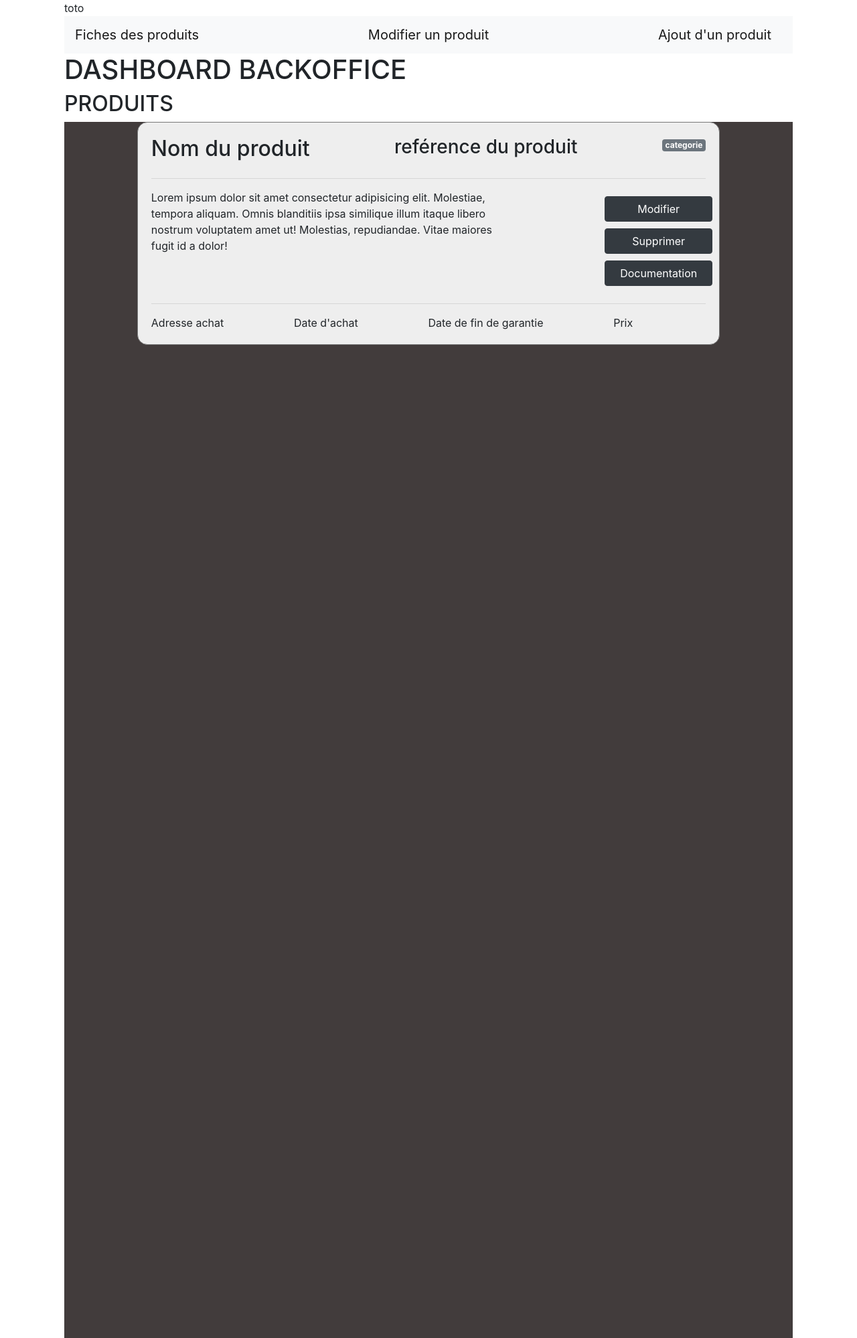
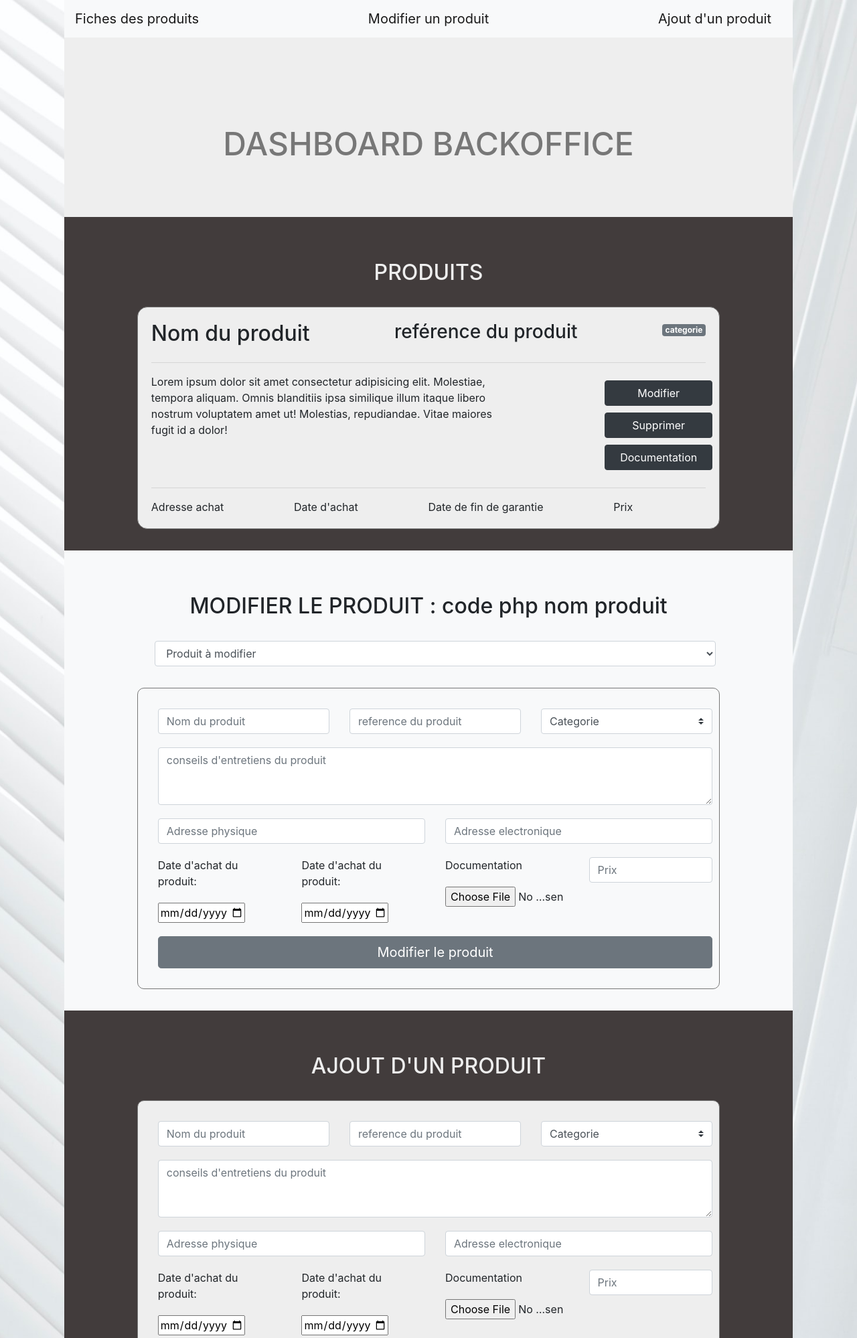
Before and after one commit to ZakariyaeTaibi-JCMairot/dashboard-gestion-achat-mat-riel, a PHP site: page /produit.php in a window 1280 px wide. Shown: the top 1998 px of the page at 67% size. Run offline with PHP 8.4, Linux system fonts and the light colour scheme; some libraries are stand-ins or nearby versions.

Commit message:
css produit.php et ajout des include

```diff
--- a/asset/css/global.css
+++ b/asset/css/global.css
@@ -2,12 +2,30 @@
 body {
   width: 85%;
   margin: 0 auto;
+  background: url(../../img/bg_dashboard.jpg) no-repeat center/cover;
 }
+/* titleDashboard */
+.bgDashBoard {
+  padding-top: 50px;
+  background: #eee;
+}
+.titleDashboard {
+  text-align: center;
+  margin: 5rem 2rem;
+  font-size: 3rem;
+  color: #777777;
+}
+/* fiche produit */
 
-/* fiche produit */
+.h2Produit {
+  color: #eee;
+  text-align: center;
+  margin: 2rem;
+}
 .allProduit {
   background: #423c3c;
-  height: 2000px;
+  /* height: 2000px; */
+  padding: 2rem 0;
 }
 
 .ficheProduit {
@@ -44,7 +62,19 @@ body {
   margin-right: 10px;
 }
 
-/* formulaire update produit */
+/* formulaire update/modification produit */
+.upDateProduit {
+  padding: 2rem 0;
+}
+
+.upDateProduit h2 {
+  text-align: center;
+  margin: 2rem;
+}
+.readProduit {
+  width: 77%;
+  margin: 0 auto 2rem;
+}
 .formUpDate {
   border: 1px solid #777777;
   width: 80%;
@@ -60,12 +90,22 @@ button {
   margin: 10px 10px;
 }
 /* formulaire ajout de produit formCreate */
+.createProduit {
+  background: #423c3c;
+  padding: 2rem 0;
+}
+.createProduit h2 {
+  text-align: center;
+  margin: 2rem;
+  color: #eee;
+}
 .formCreate {
   border: 1px solid #777777;
   width: 80%;
   margin: 0 auto;
   padding: 20px;
   border-radius: 10px;
+  background: #eee;
 }
 .formCreate input,
 textarea,
--- /dev/null
+++ b/inc/header.php
@@ -0,0 +1,16 @@
+<!DOCTYPE html>
+<html lang="fr">
+<head>
+    <meta charset="UTF-8">
+    <meta name="viewport" content="width=device-width, initial-scale=1.0">
+    <!-- css bootstrap -->
+    <link
+    rel="stylesheet"
+    href="https://cdn.jsdelivr.net/npm/bootstrap@4.5.3/dist/css/bootstrap.min.css"
+    integrity="sha384-TX8t27EcRE3e/ihU7zmQxVncDAy5uIKz4rEkgIXeMed4M0jlfIDPvg6uqKI2xXr2"
+    crossorigin="anonymous">
+    <!-- css projet dashboard -->
+    <link rel="stylesheet" href="asset/css/global.css">
+    <title>Dashboard | Gestion achat matériel </title>
+</head>
+<body>
--- /dev/null
+++ b/inc/nav.php
@@ -0,0 +1,6 @@
+<!-- navigation sticky pour rendre plus facile l'accés aux modules dashboard -->
+<nav class="navbar sticky-top navbar-light bg-light">
+  <a class="navbar-brand" href="#allProduit">Fiches des produits</a>
+  <a class="navbar-brand" href="#upDateProduit">Modifier un produit</a>
+  <a class="navbar-brand" href="#createProduit">Ajout d'un produit</a>
+</nav>
--- a/produit.php
+++ b/produit.php
@@ -1,23 +1,16 @@
 <?php
-include_once('index.php');
+include_once('inc/header.php');
+include_once('inc/nav.php');
 // insertion du code php
 // gérer l'accés à la table des produits
 ?>
-<!-- navigation sticky pour rendre plus facile l'accés aux modules dashboard -->
-<nav class="navbar sticky-top navbar-light bg-light">
-  <a class="navbar-brand" href="#">Fiches des produits</a>
-  <a class="navbar-brand" href="#">Modifier un produit</a>
-  <a class="navbar-brand" href="#">Ajout d'un produit</a>
-</nav>
-
-
-<h1>DASHBOARD BACKOFFICE</h1>
-
-<h2>PRODUITS</h2>
+<div class="bgDashBoard">
+	<h1 class="titleDashboard">DASHBOARD BACKOFFICE</h1>
 	<!-- tableau read la base de donné pour afficahge dans un tableau / bouton suppr/
 	bouton motifier qui renvoie à un formulaire prés rempli
 	avec les données du produit à modifier-->
-<div class="allProduit">
+	<div class="allProduit" id="allProduit">
+		<h2 class="h2Produit">PRODUITS</h2>
 		<div id="cardProduit" class="ficheProduit">
 			<!-- entête de la fiche produit -->
 			<div class="headProduit">
@@ -30,7 +23,6 @@ avec les données du produit à modifier-->
 				<div >
 					<span class="badge badge-secondary">categorie</span>
 				</div>
-
 			</div>
 			<hr>
 			<!-- corps de la fich produit -->
@@ -58,13 +50,15 @@ avec les données du produit à modifier-->
 				<div class="prixProduit">Prix</div>
 			</div>
 		</div>
-
 	</div>
-
-
-
-
-<h2>MODIFIER UN PRODUIT</h2>
+	<div class="upDateProduit bg-light" id="upDateProduit">
+		<h2>MODIFIER LE PRODUIT : code php nom produit</h2>
+		<form class="readProduit" method="POST">
+		<select id="selectProduit" class="form-control">
+			<option selected>Produit à modifier</option>
+			<option>php tous les nom de produit avec la ref</option>
+		</select>
+		</form>
 		<!-- formulaire comme ajout mais prérempli en fonction du bouton modifier
 		du tableau produit. ajout d'un select avec le nom et/ou ref du produit boucle
 		foreach dans le menu select + un aucun produit selectionné par defaut-->
@@ -130,10 +124,11 @@ foreach dans le menu select + un aucun produit selectionné par defaut-->
 				</div>
 			</form>
 		</div>
+	</div>
+	<!--formulaire d'ajout de produit-->
 
-
+	<div class="createProduit" id="createProduit">
 		<h2>AJOUT D'UN PRODUIT</h2>
-
 		<div class="formCreate">
 			<form method="POST">
 			<!-- nom du produit / reference du produit / categorie  -->
@@ -196,25 +191,5 @@ foreach dans le menu select + un aucun produit selectionné par defaut-->
 				</div>
 			</form>
 		</div>
-
-
-
-<!--formulaire d'ajout de produit-->
-
-<!-- Pour chaque produit je doit rentrer les informations suivantes
-	- Lieux d'achat (En vente directe ou e-commerce)
-		Si vente directe - Possibilité de saisir l'adresse
-		Si e-commerce - Possibilté de saisir l'url du e-commerce
-	- Nom du produit
-	- Référence du produit
-	- Catégorie (Electroménager, TV-HIFI, Bricolage, Voiture....)
-		Le produit n'appartiendra qu'à une seule catégorie
-	- Date d'achat
-	- Date de fin de garantie
-	- Prix
-	- Zone de saisie pour rentrer toutes les conseils d'entretiens du produit
-	- Photo du tiket d'achat
-	- Manuel d'utlisation (Pas obligatoire si existe pas) -->
-
-<!-- Tableau pour la gestion des produits lister / supprimer / modifier-->
-<!-- formulaire pour ajouter un nous produit -->
+	</div>
+</div>
```
Also changed, not shown: img/bg_dashboard.jpg (added). Lines whose indentation alone changed are shown as unchanged.
